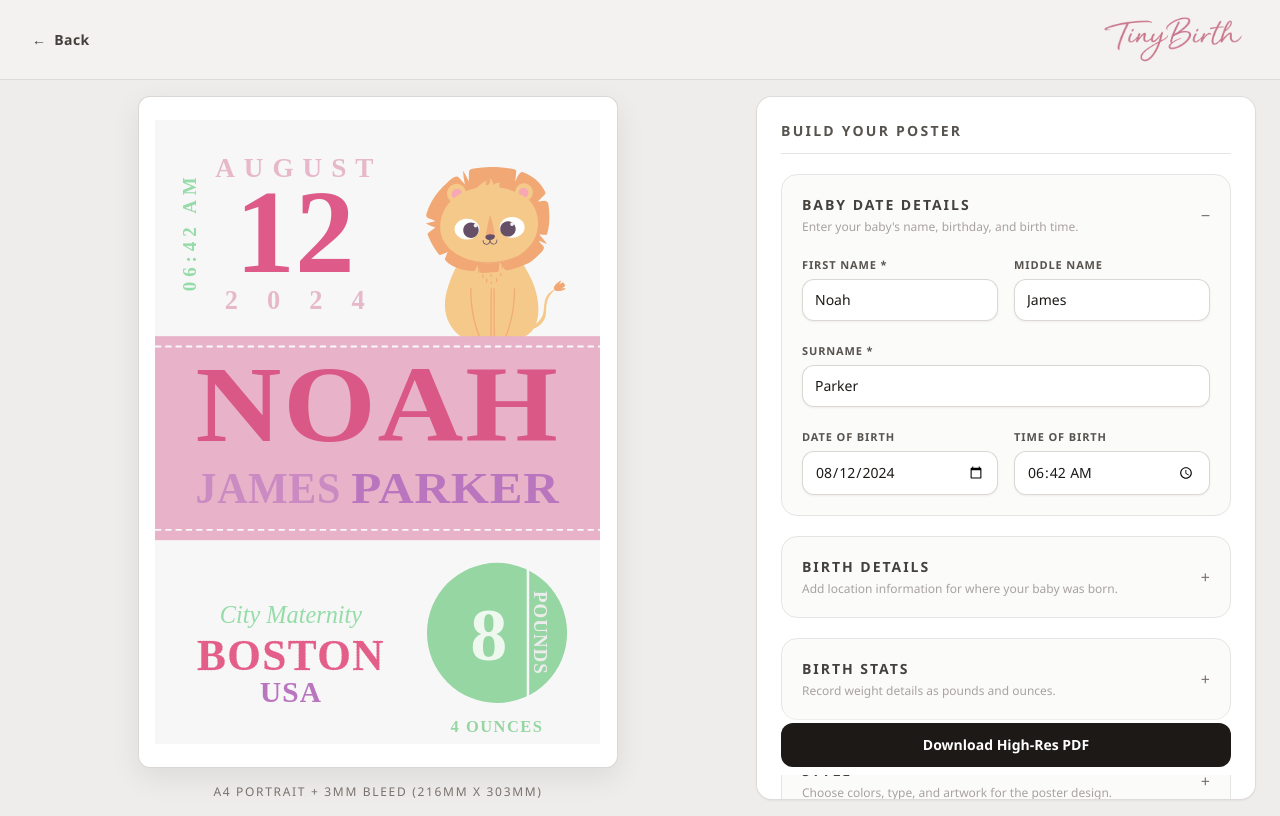
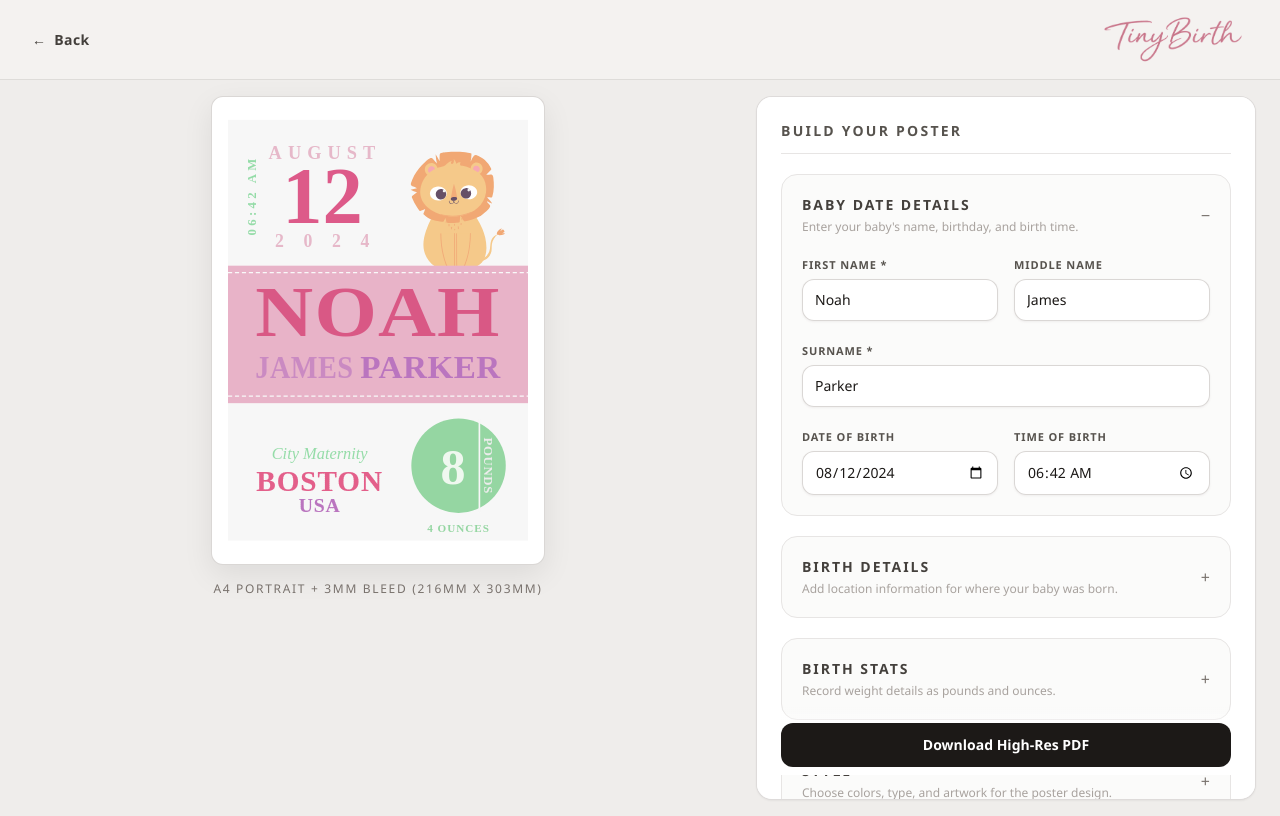
Before and after one commit to alzer81-81/baby-keepsakes, a Next.js app: page /builder in a window 1280 px wide. Built offline with nearby package versions, Linux system fonts and the light colour scheme.

Commit message:
Set preview to max-height matched with builder panel

```diff
--- a/components/poster-builder.tsx
+++ b/components/poster-builder.tsx
@@ -193,7 +193,7 @@ export function PosterBuilder() {
 
         <div className="grid gap-4 lg:grid-cols-[minmax(0,1.2fr)_minmax(360px,500px)] xl:gap-6">
           <section className={`${mobileView === "preview" ? "block" : "hidden"} lg:block`}>
-            <div className="lg:sticky lg:top-[96px] lg:h-[calc(100vh-96px)]">
+            <div className="lg:sticky lg:top-[96px] lg:max-h-[calc(100vh-96px)]">
               <PosterPreview spec={spec} />
             </div>
           </section>
--- a/components/poster-preview.tsx
+++ b/components/poster-preview.tsx
@@ -10,8 +10,8 @@ export function PosterPreview({ spec, zoom = 1 }: Props) {
   const svg = renderPosterSvg(spec, "preview");
 
   return (
-    <div className="mx-auto flex w-full flex-col lg:h-full">
-      <div className="mx-auto flex w-full items-center justify-center lg:min-h-0 lg:flex-1">
+    <div className="mx-auto flex w-full flex-col lg:max-h-full">
+      <div className="mx-auto flex w-full items-center justify-center lg:min-h-0">
         <div className="aspect-[216/303] w-full max-w-[560px] overflow-hidden rounded-xl border border-stone-300/90 bg-white p-3 shadow-[0_10px_30px_rgba(0,0,0,0.08)] sm:p-4 lg:h-full lg:w-auto lg:max-h-full lg:max-w-full">
           <div className="flex h-full w-full items-center justify-center overflow-hidden">
             <div
```
